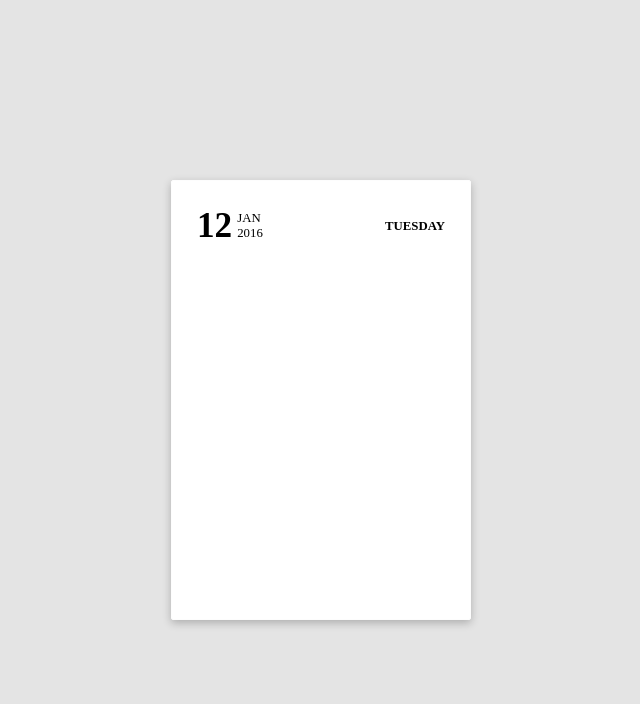
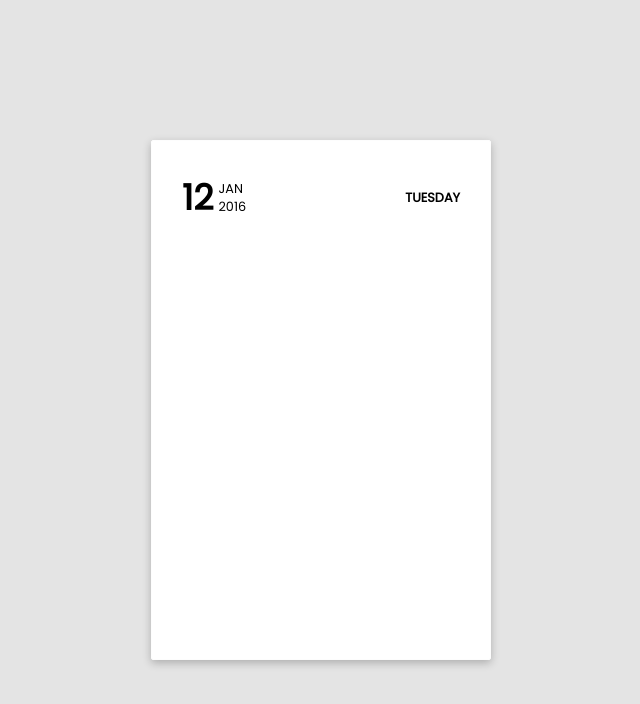
Before and after one commit to vanshitaa-shah/TodoList-React-UI, a React (Vite) app in the folder client/: page / in a window 1280 px wide. Shown: the top 704 px of the page, without its empty margins (319-959 px from the left). Built offline with nearby package versions, Linux system fonts and the light colour scheme.

Commit message:
Styling modules are added

```diff
--- a/client/src/App.css
+++ b/client/src/App.css
@@ -1,7 +1,9 @@
+@import url('https://fonts.googleapis.com/css2?family=Poppins:wght@300;400&family=Roboto+Slab:wght@300;400&family=Ubuntu&display=swap');
 *{
     margin: 0;
     padding: 0;
     box-sizing: border-box;
+    scroll-behavior: smooth;
 }
 .app-body{
     height: 100vh;
@@ -10,12 +12,15 @@
     display: flex;
     align-items: center;
     justify-content: center;
+    font-family: 'Poppins', sans-serif;
 }
 .container{
+    position: relative;
     border: 1px solid rgb(253, 253, 253);
     background-color: white;
-    width:300px;
-    min-height: 55%;
+    width:340px;
+    height: 65%;
     box-shadow: rgb(0 0 0 / 24%) 0px 3px 8px;
     border-radius: 2px;
+    padding:30px;
 }
--- a/client/src/Components/DateHeader.module.css
+++ b/client/src/Components/DateHeader.module.css
@@ -1,6 +1,4 @@
 .container{
-    margin: 20px;
-    padding: 5px;
     display: flex;
     justify-content: space-between;
     align-items: center;
--- /dev/null
+++ b/client/src/Components/TodoList.module.css
@@ -0,0 +1,10 @@
+.listContainer{
+    height: 75%;
+    margin:25px 0px;
+    /* border: 1px solid black; */
+    overflow: scroll;
+}
+
+::-webkit-scrollbar{
+    display: none;
+}
```
Also changed, not shown: client/src/Components/AddTodo.module.css (added, +16 -0 lines), client/src/Components/Task.module.css (added, +13 -0 lines).
